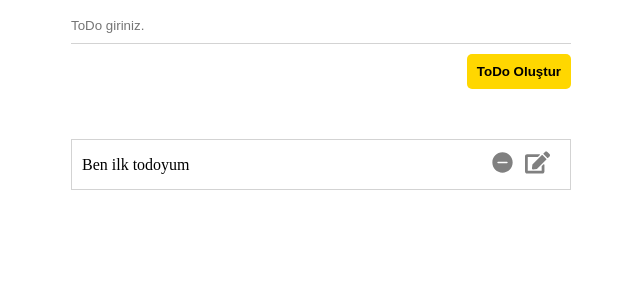
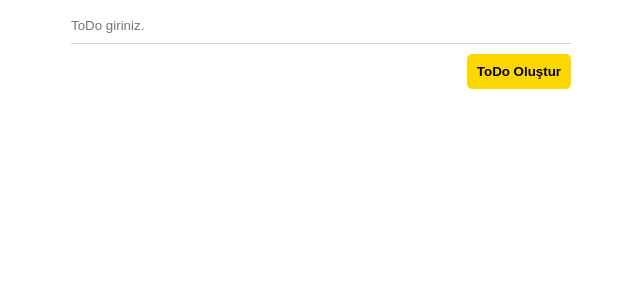
Before and after one commit to alicantarim/React-Dersleri, a React (Vite) app in the folder 10.todo-app/: page / in a window 1280 px wide. Shown: the top 300 px of the page, without its empty margins (319-959 px from the left). Built offline with nearby package versions, Linux system fonts and the light colour scheme.

Commit message:
Added todo listing

```diff
--- a/10.todo-app/src/App.jsx
+++ b/10.todo-app/src/App.jsx
@@ -20,7 +20,7 @@ function App() {
       <div className="App">
         <div className="main">
           <ToDoCreate onCreateTodo={createTodo} />
-          <TodoList />
+          <TodoList todos={todos} />
         </div>
       </div>
     </>
--- a/10.todo-app/src/components/ToDoCreate.jsx
+++ b/10.todo-app/src/components/ToDoCreate.jsx
@@ -3,6 +3,9 @@ import "../App.css";
 import { useState } from "react";
 function ToDoCreate({ onCreateTodo }) {
   const [newTodo, setNewTodo] = useState("");
+  const clearInput = () => {
+    setNewTodo("");
+  };
 
   const createTodo = () => {
     // ! debugger;
@@ -12,6 +15,7 @@ function ToDoCreate({ onCreateTodo }) {
       content: newTodo,
     };
     onCreateTodo(request);
+    clearInput();
   };
 
   return (
--- a/10.todo-app/src/components/Todo.jsx
+++ b/10.todo-app/src/components/Todo.jsx
@@ -3,7 +3,9 @@ import { IoIosRemoveCircle } from "react-icons/io";
 import { FaEdit } from "react-icons/fa";
 import "../App.css";
 
-function Todo() {
+function Todo({ todo }) {
+  const { id, content } = todo;
+
   return (
     <div
       style={{
@@ -13,9 +15,11 @@ function Todo() {
         justifyContent: "space-between",
         border: "1px solid lightgrey",
         padding: "10px",
+        marginTop: "10px",
+        fontFamily: "arial",
       }}
     >
-      <div>Ben ilk todoyum</div>
+      <div>{content}</div>
       <div>
         <IoIosRemoveCircle className="todo-icons" />
         <FaEdit className="todo-icons" />
--- a/10.todo-app/src/components/TodoList.jsx
+++ b/10.todo-app/src/components/TodoList.jsx
@@ -1,10 +1,10 @@
 import React from "react";
 import Todo from "./Todo";
 
-function TodoList() {
+function TodoList({ todos }) {
   return (
     <div style={{ width: "100%", marginTop: "50px" }}>
-      <Todo />
+      {todos && todos.map((todo) => <Todo key={todo.id} todo={todo} />)}
     </div>
   );
 }
```
